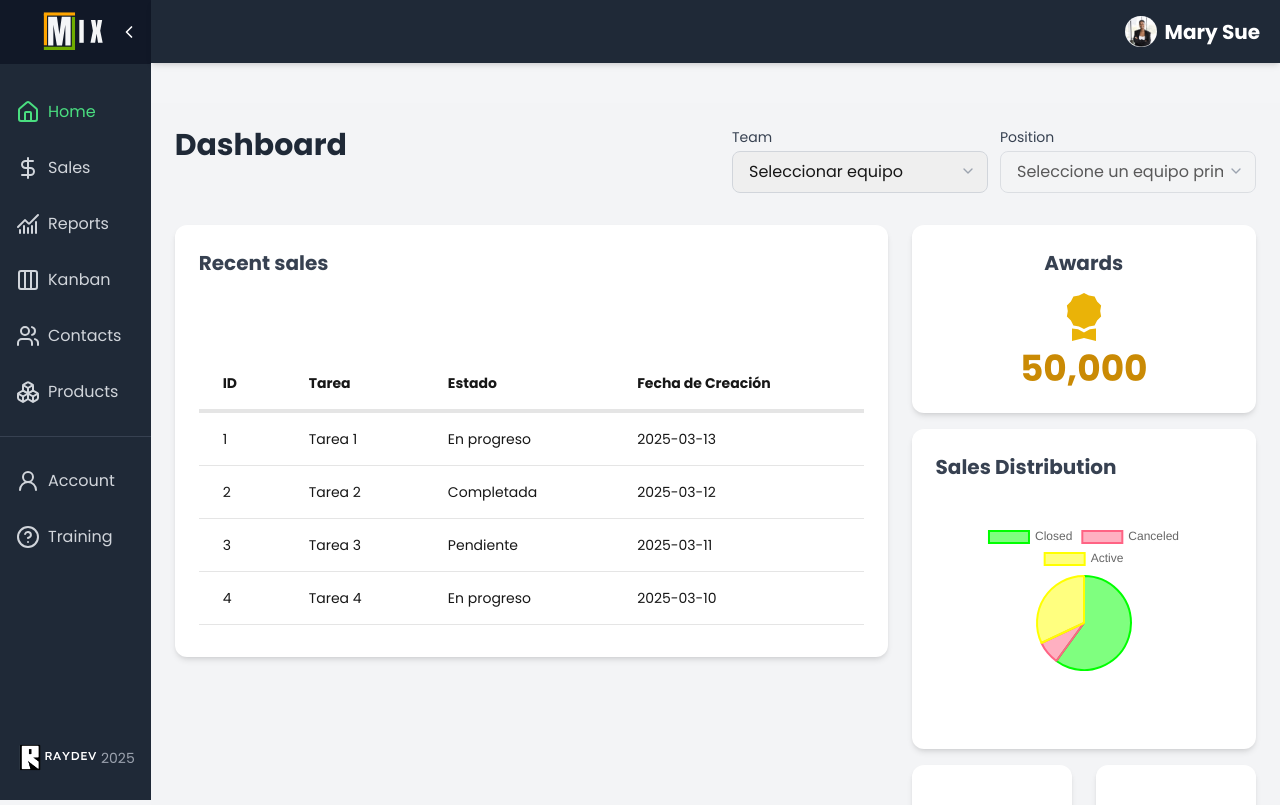
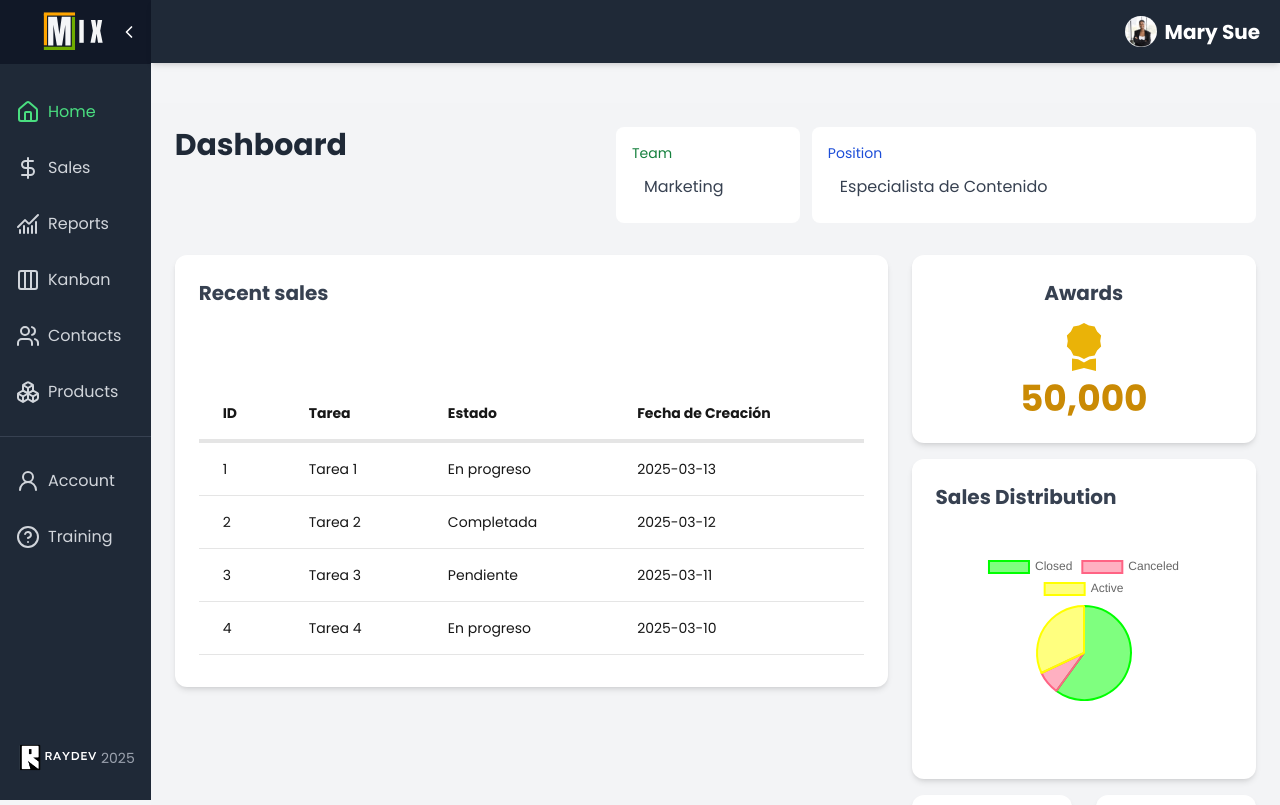
Before and after one commit to BlueE-05/MIX, a Next.js app in the folder MIX-Frontend/: page /crm/dashboard in a window 1280 px wide. Shown: the top 805 px of the page. Built offline with nearby package versions, Linux system fonts and the light colour scheme.

Commit message:
Dashboard: Se añadio el estatico del team y el nombre

```diff
--- a/MIX-Frontend/src/app/crm/dashboard/page.tsx
+++ b/MIX-Frontend/src/app/crm/dashboard/page.tsx
@@ -3,10 +3,12 @@ import BoxClosed from "@/components/Dashboard/BoxClosed";
 import PieChart from "@/components/Dashboard/PieChart";
 import BoxComisiones from "@/components/Dashboard/BoxComisiones";
 import CustomTable from "@/components/Tables/CustomTable";
-import React, { useState } from "react";
-import { ChevronDown } from "lucide-react";
-import { teams, jobPosition } from "@/constants/formFields";
 import AwardsBox from "@/components/Dashboard/Awards";
+
+const currentUser = {
+  team: "Marketing",
+  position: "Especialista de Contenido",
+};
 
 const DashboardPage = () => {
   const headers = ["ID", "Tarea", "Estado", "Fecha de Creación"];
@@ -17,24 +19,6 @@ const DashboardPage = () => {
     [4, "Tarea 4", "En progreso", "2025-03-10"],
   ];
 
-  const [selectedTeam, setSelectedTeam] = useState("");
-  const [selectedPosition, setSelectedPosition] = useState("");
-  const [filteredPositions, setFilteredPositions] = useState<typeof jobPosition>([]);
-
-  const handleTeamChange = (e: React.ChangeEvent<HTMLSelectElement>) => {
-    const teamName = e.target.value;
-    setSelectedTeam(teamName);
-    setSelectedPosition("");
-
-    // Filter positions based on selected team
-    const team = teams.find(t => t.name === teamName);
-    if (team) {
-      const filtered = jobPosition.filter(pos => pos.teamId === team.id);
-      setFilteredPositions(filtered);
-    } else {
-      setFilteredPositions([]);
-    }
-  };
 
   return (
     <main className="min-h-screen bg-gray-100 p-6">
@@ -44,53 +28,34 @@ const DashboardPage = () => {
           <h1 className="text-3xl font-bold text-gray-800">Dashboard</h1>
         </div>
 
-        {/* Dropdowns Container */}
+        {/* User Info Cards */}
         <div className="flex flex-col sm:flex-row gap-3 w-full sm:w-auto">
-          {/* Team Dropdown */}
-          <div className="relative w-full sm:w-64">
-            <label htmlFor="team-select" className="block text-sm font-medium text-gray-700 mb-1">
+          {/* Team Card */}
+          <div className="bg-white p-4 rounded-lg w-full sm:w-64">
+            <label htmlFor="team-display" className="block text-sm font-medium text-green-700 mb-1">
               Team
             </label>
-            <div className="relative">
-              <select
-                id="team-select"
-                value={selectedTeam}
-                onChange={handleTeamChange}
-                className="w-full px-4 py-2 rounded-lg border border-gray-300 focus:ring-blue-500 focus:border-blue-500 focus:outline-none focus:ring-2 transition appearance-none pr-8"
-              >
-                <option value="">Seleccionar equipo</option>
-                {teams.map((team) => (
-                  <option key={team.id} value={team.name}>
-                    {team.name}
-                  </option>
-                ))}
-              </select>
-              <ChevronDown className="absolute right-3 top-3 h-4 w-4 text-gray-400 pointer-events-none" />
-            </div>
+            <input
+              type="text"
+              id="team-display"
+              className="w-full px-3 py-2 rounded-md text-gray-700 cursor-not-allowed focus:outline-none"
+              value={currentUser.team}
+              readOnly
+            />
           </div>
 
-          {/* Position Dropdown */}
-          <div className="relative w-full sm:w-64">
-            <label htmlFor="position-select" className="block text-sm font-medium text-gray-700 mb-1">
+          {/* Position Card */}
+          <div className="bg-white p-4 rounded-lg w-full sm:w-65">
+            <label htmlFor="position-display" className="block text-sm font-medium text-blue-700 mb-1">
               Position
             </label>
-            <div className="relative">
-              <select
-                id="position-select"
-                value={selectedPosition}
-                onChange={(e) => setSelectedPosition(e.target.value)}
-                disabled={!selectedTeam}
-                className={`w-full px-4 py-2 rounded-lg border ${!selectedTeam ? 'bg-gray-100' : 'bg-white'} border-gray-300 focus:ring-blue-500 focus:border-blue-500 focus:outline-none focus:ring-2 transition appearance-none pr-8`}
-              >
-                <option value="">{selectedTeam ? "Seleccionar posición" : "Seleccione un equipo primero"}</option>
-                {filteredPositions.map((position) => (
-                  <option key={position.id} value={position.name}>
-                    {position.name}
-                  </option>
-                ))}
-              </select>
-              <ChevronDown className="absolute right-3 top-3 h-4 w-4 text-gray-400 pointer-events-none" />
-            </div>
+            <input
+              type="text"
+              id="position-display"
+              className="w-full px-3 py-2 rounded-md text-gray-700 cursor-not-allowed focus:outline-none"
+              value={currentUser.position}
+              readOnly
+            />
           </div>
         </div>
       </div>
--- a/MIX-Frontend/src/app/crm/reports/page.tsx
+++ b/MIX-Frontend/src/app/crm/reports/page.tsx
@@ -9,7 +9,7 @@ export default function Dashboard() {
     <main className="p-6 sm:pt-10">
       {/* Header */}
       <div className="mb-6">
-        <h1 className="text-3xl font-bold text-gray-800">Dashboard</h1>
+        <h1 className="text-3xl font-bold text-gray-800">Reports</h1>
       </div>
 
       {/* Grid Layout */}
```
